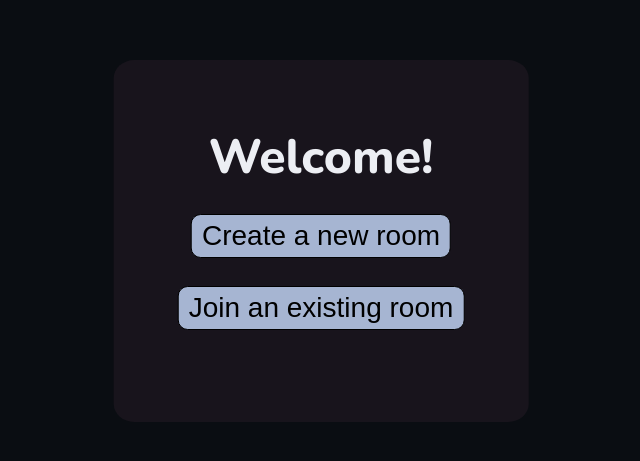
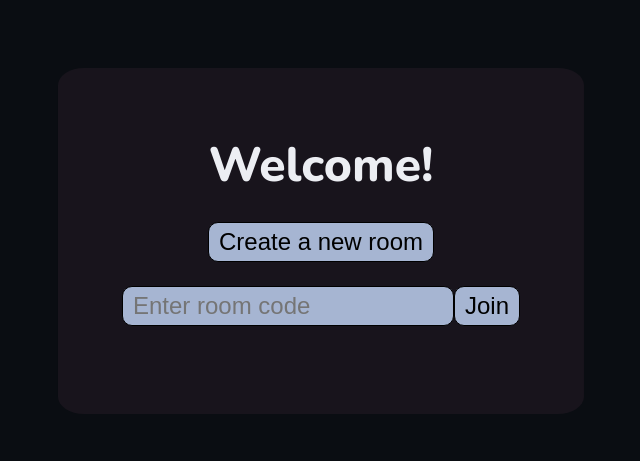
Before and after one commit to jonklein2021/chat-chambers, a React (Create React App) app in the folder client/: page / in a window 1280 px wide. Shown: the part 159-620 px from the top of the page, without its empty margins (319-959 px from the left). Built offline with nearby package versions, Linux system fonts and the light colour scheme.

Commit message:
MINOR CHANGES

```diff
--- a/client/src/pages/landing/App.css
+++ b/client/src/pages/landing/App.css
@@ -28,9 +28,9 @@
     padding: 4em;
 }
 
-.app-middle-container > button {
+.app-middle-container button {
     border-radius: 10px;
-    font-size: 1.75rem;
+    font-size: 1.5rem;
     border: 1px solid black;
     background-color: #a6b5d2;
     padding: 5px 10px;
@@ -38,8 +38,23 @@
     margin-bottom: 1em;
 }
 
-.app-middle-container > button:hover {
+.app-middle-container button:hover {
     transform: translateY(-5px);
     cursor: pointer;
     box-shadow: 10px 10px 80px 0px #5a7ebf;
 }
+
+.app-join-container > input {
+    width: fit-content;
+    border-radius: 10px;
+    font-size: 1.5rem;
+    border: 1px solid black;
+    background-color: #a6b5d2;
+    padding: 5px 10px;
+    transition: 0.3s;
+    margin-bottom: 1em;
+}
+
+.app-join-container {
+    display: flex;
+}
--- a/client/src/pages/landing/App.js
+++ b/client/src/pages/landing/App.js
@@ -11,10 +11,10 @@ function App() {
   async function handleCreateRoom() {
     setLoading(true);
 
-    const res = await fetch('https://random-word-api.herokuapp.com/word?number=5&length=5');
+    const res = await fetch('https://random-word-api.herokuapp.com/word?number=5&length=4');
     const data = await res.json();
-    console.log(data.join('-'));
 
+    document.querySelector('.app-join-container').firstChild.value = data.join('-');
     setLoading(false);
   }
 
@@ -29,7 +29,10 @@ function App() {
         <div className='app-middle-container'>
           <div className='app-welcome-title'>Welcome!</div>
           <button onClick={handleCreateRoom}>Create a new room</button>
-          <button onClick={handleJoinRoom}>Join an existing room</button>
+          <div className='app-join-container'>
+            <input placeholder='Enter room code' />
+            <button className='app-join-button' onClick={handleJoinRoom}>Join</button>
+          </div>
         </div>
       </div>
     </>
```
